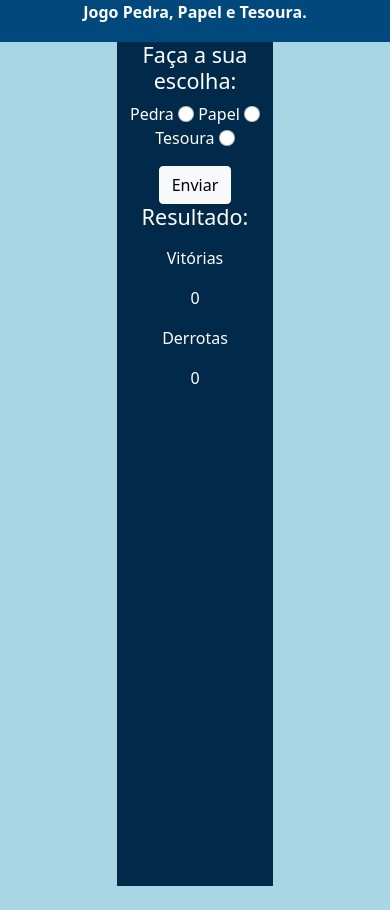
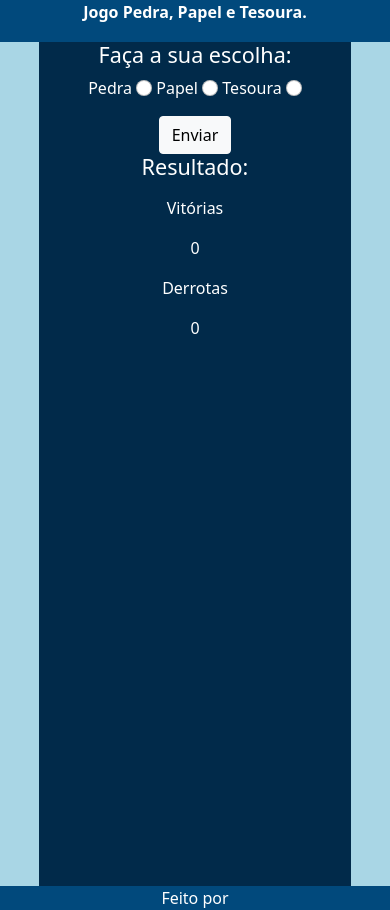
Before and after one commit to mauropahoor/Jogo-JS, a plain HTML site: page index.html in a window 390 px wide. Before the commit the page ends 886 px from the top, so only its background shows below. Drawn offline with nearby package versions, Linux system fonts and the light colour scheme.

Commit message:
modified:   assets/css/site.css 	modified:   index.html

```diff
--- a/assets/css/site.css
+++ b/assets/css/site.css
@@ -8,21 +8,33 @@ header{
 body{
     background-color: #a9d6e5;
 }
-.content{
-    margin: 0% 30% 0% 30%;
-    background-color: #012a4a;
+footer{
+    background-color: #01497c;
     color: white;
     text-align: center;
-    height: 100%;
 }
 @media screen and (min-width: 601px) {
     header{
         height: 10%;
         font-size: 48px;
     }
+    .content{
+        margin: 0% 30% 0% 30%;
+        background-color: #012a4a;
+        color: white;
+        text-align: center;
+        height: 100%;
+    }
 }
 @media screen and (max-width: 600px) {
     header{
         height: 5%;
     }
+    .content{
+        margin: 0% 10% 0% 10%;
+        background-color: #012a4a;
+        color: white;
+        text-align: center;
+        height: 100%;
+    }
 }
--- a/index.html
+++ b/index.html
@@ -29,5 +29,6 @@
                 <p id="computer_score">0</p>
             </div>
         </div>
+        <footer>Feito por</footer>
     </body>
 </html>
```
